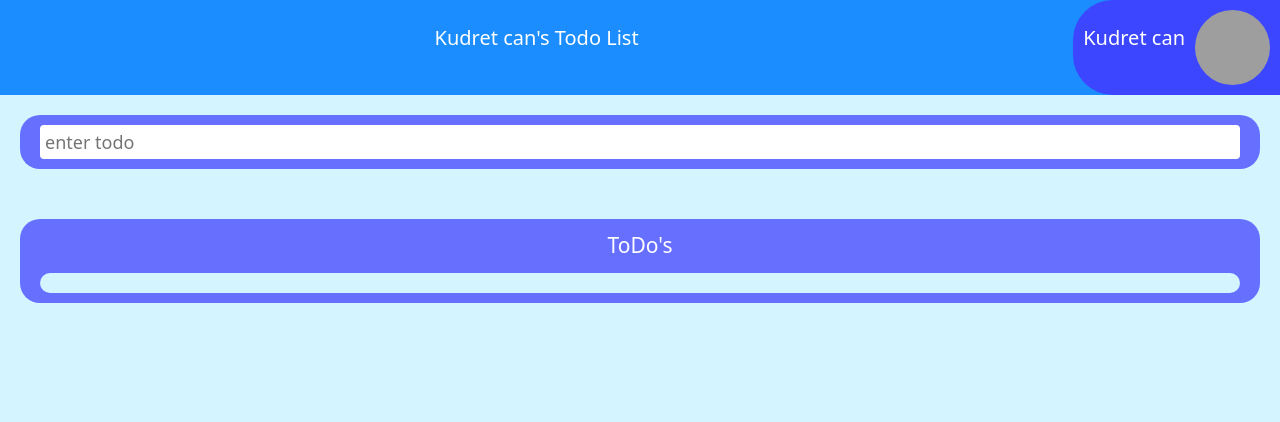
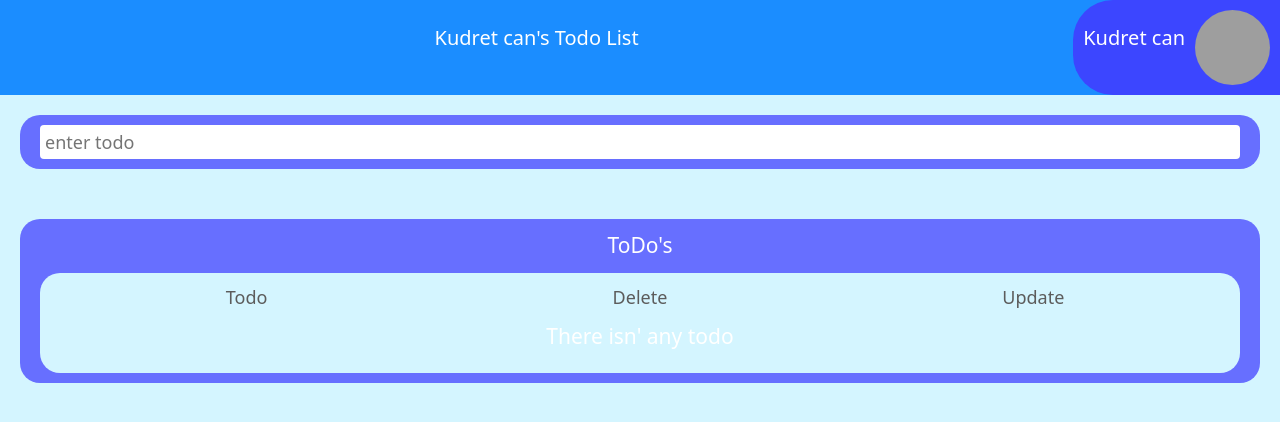
Before and after one commit to kudretCanYlm/next-todo, a Next.js app: page / in a window 1280 px wide. Shown: the top 422 px of the page. Built offline with nearby package versions, Linux system fonts and the light colour scheme; grey boxes are pictures that could not be loaded.

Commit message:
completed todo-cards

```diff
--- a/components/cards/todos-card.js
+++ b/components/cards/todos-card.js
@@ -1,16 +1,43 @@
 
 
-const TodosCard = ({ todos, className }) => {
+const TodosCard = ({ todos = [], className, deleteClick = id => id, updateClick = id => id }) => {
 
     return (
         <div className={`todos-card ${className}`}>
             <h2>ToDo's</h2>
             <div className="todo-board">
                 <div className="top">
+                    <h2>Todo</h2>
+                    <h2>Delete</h2>
+                    <h2>Update</h2>
+                </div>
 
-                </div>
                 <div className="center">
 
+                    {
+                        todos.length > 0 ?
+                            todos.map((todo, key) => (
+                                <div key={key} className="todo">
+                                    <div className="text">
+                                        <p>{todo.text}</p>
+                                    </div>
+                                    <div className="btn">
+                                        <button onClick={() => deleteClick(todo.id)} className="btn-del">
+                                            Delete
+                                        </button>
+                                        <button onClick={() => updateClick(todo.id)} className="btn-up">
+                                            Update
+                                        </button>
+                                    </div>
+
+                                </div>
+                            )) :
+                            (
+                                <h2>
+                                    There isn' any todo
+                                </h2>
+                            )
+                    }
                 </div>
             </div>
         </div>
```
